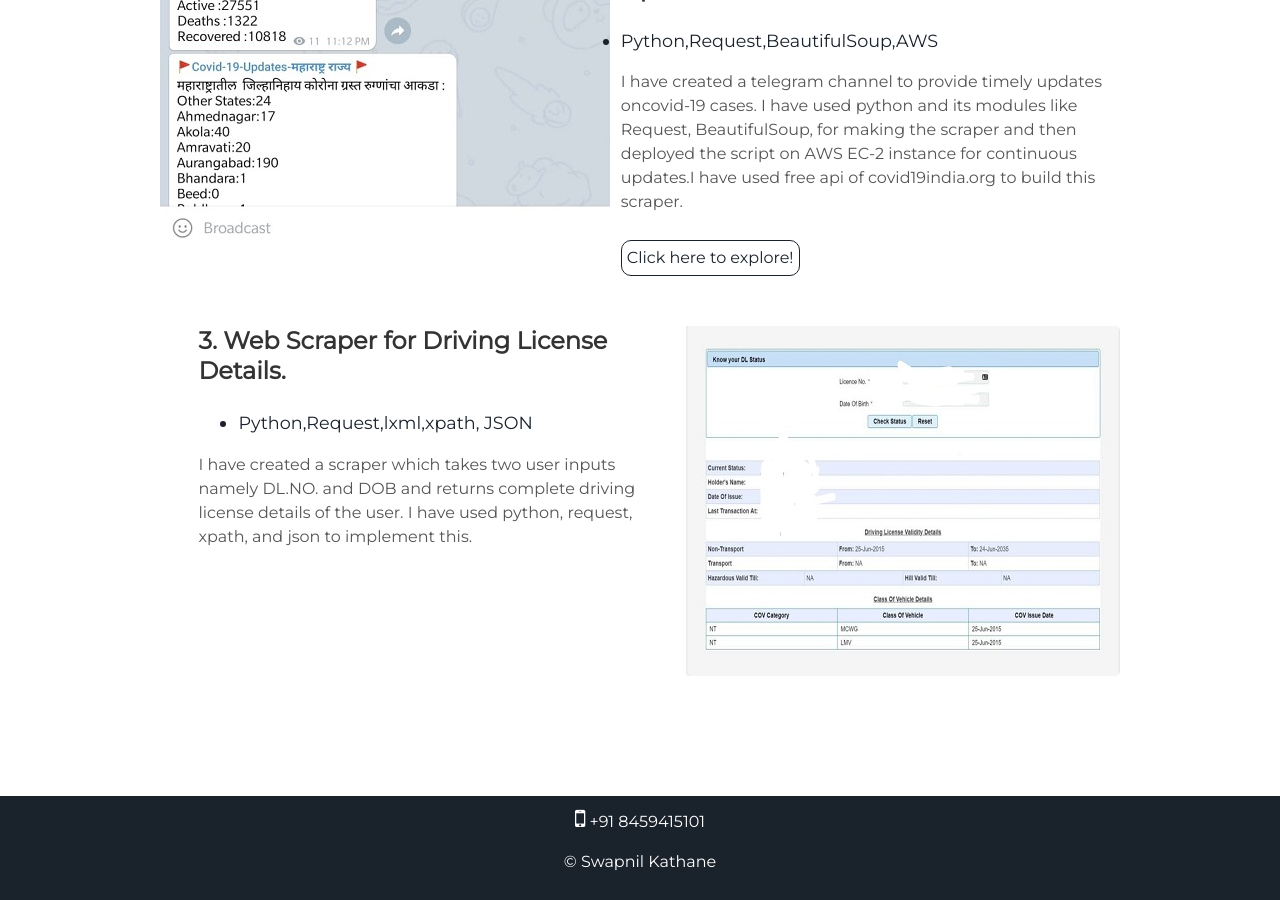
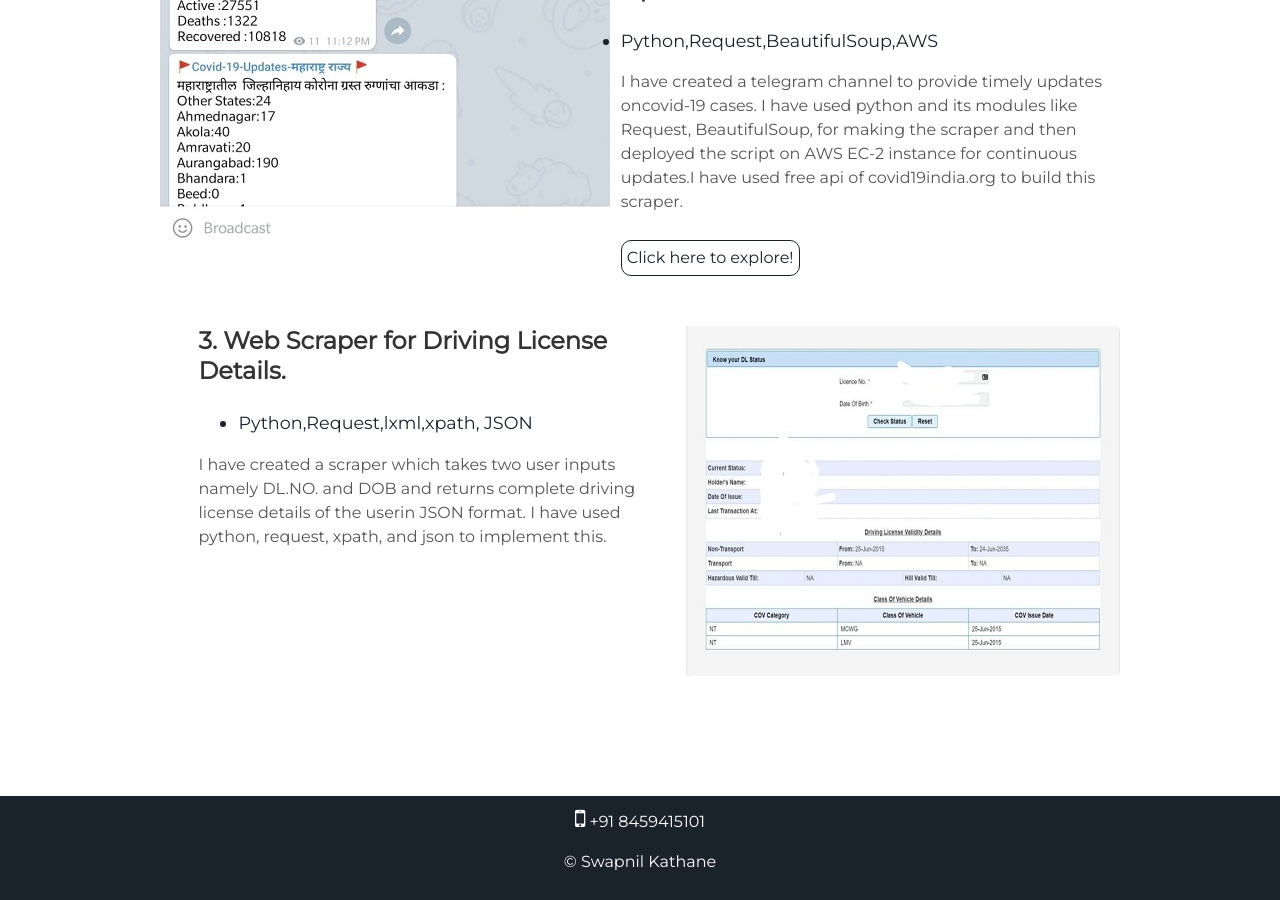
Before and after one commit to swapnilkathane/swapnilkathaneoldweb, a Jekyll site: the page built from index.html, in a window 1280 px wide and 900 px high, scrolled down 2168 px. Built offline with Jekyll 4.4.1, drawn with Linux system fonts in a browser that asks for light colours.

Commit message:
Update projects.html

```diff
--- a/_includes/projects.html
+++ b/_includes/projects.html
@@ -40,6 +40,6 @@
       <li>Python,Request,lxml,xpath, JSON</li>
     </ul>
     <p>I have created a scraper which takes two user inputs namely DL.NO. and DOB and returns complete driving license
-       details of the user. I have used python, request, xpath, and json to implement this.</p>
+       details of the userin JSON format. I have used python, request, xpath, and json to implement this.</p>
    </div>
 </div>
```
